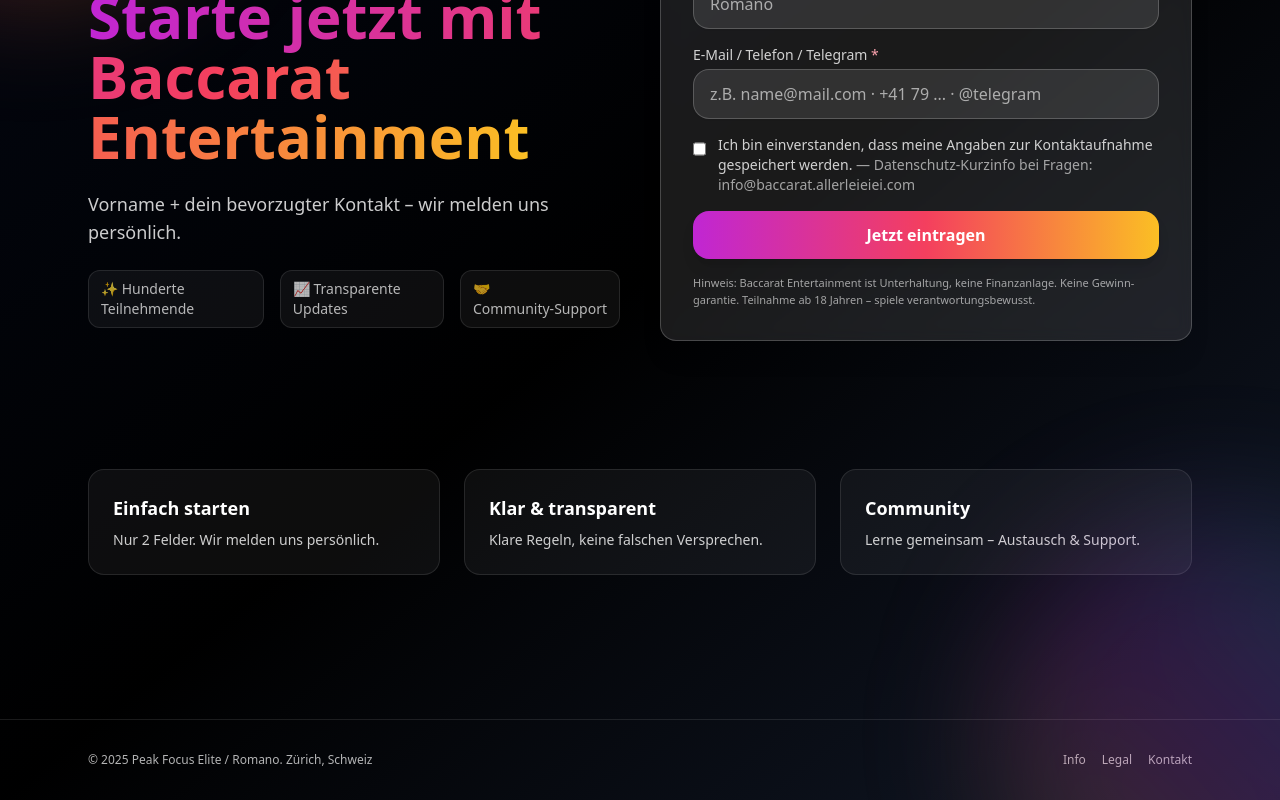
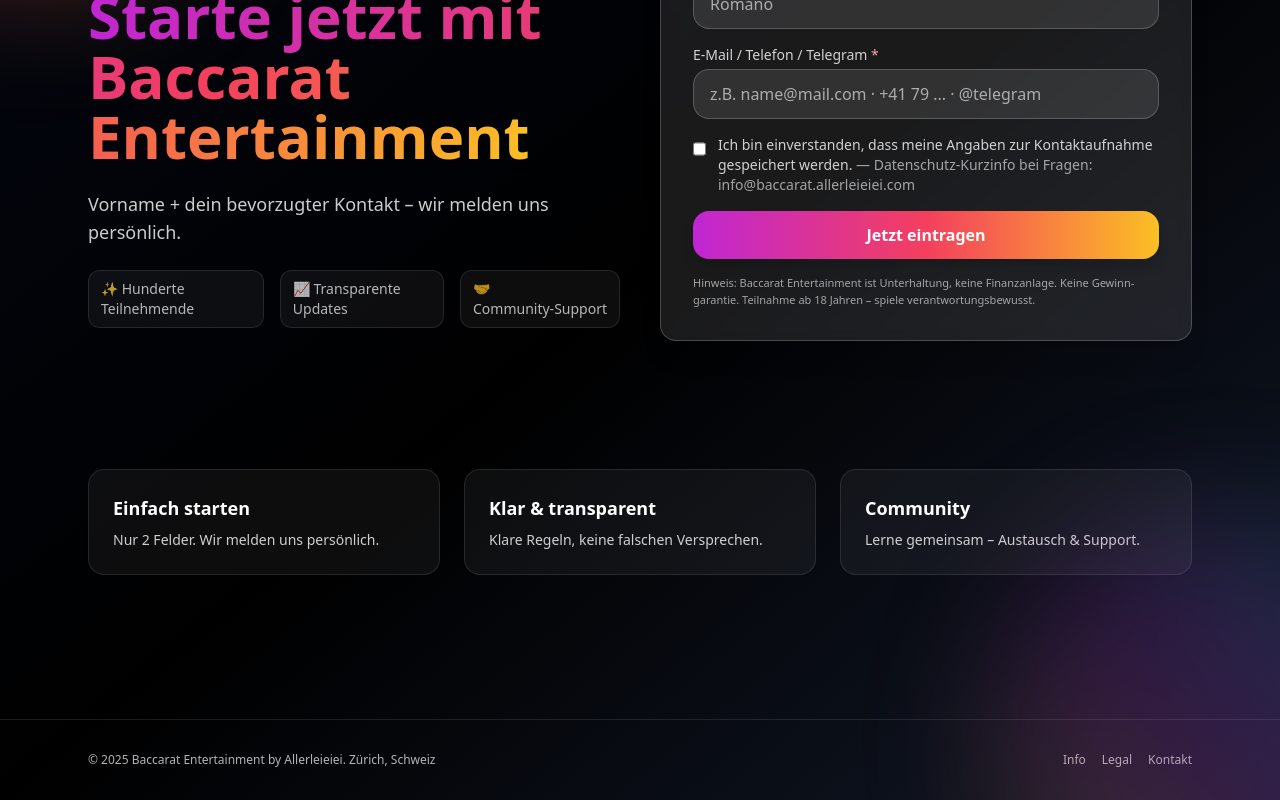
Before and after one commit to allerleieiei/baccarat-site, a React (Vite) app: page / in a window 1280 px wide. Shown: the part 235-1035 px from the top of the page. Built offline with nearby package versions, Linux system fonts and the light colour scheme.

Commit message:
Update App.jsx

```diff
--- a/src/App.jsx
+++ b/src/App.jsx
@@ -27,7 +27,7 @@ const SITE = {
   contactEmail: "info@baccarat.allerleieiei.com",
   whatsappLink: "https://wa.me/41792154270?text=Hoi%20Romano%2C%20ich%20komme%20vom%20QR-Code%20(Baccarat)%20und%20m%C3%B6chte%20starten.%20Mein%20Name%3A%20",
   telegramLink: "https://t.me/allerleieiei",
-  legalCompany: "Peak Focus Elite / Romano",
+  legalCompany: "Baccarat Entertainment by Allerleieiei",
   legalAddress: "Zürich, Schweiz",
 };
 
```
